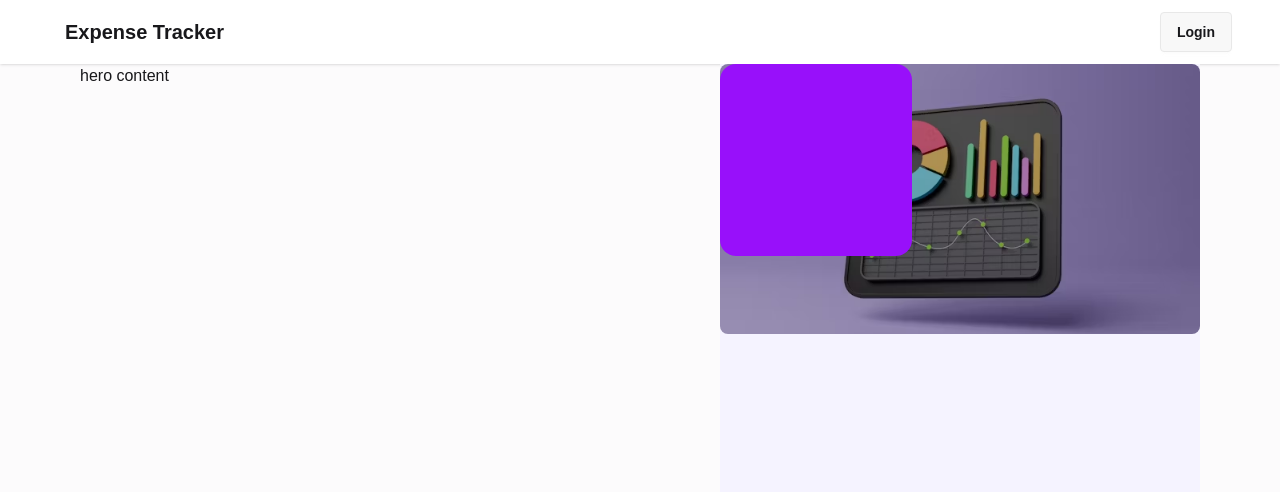
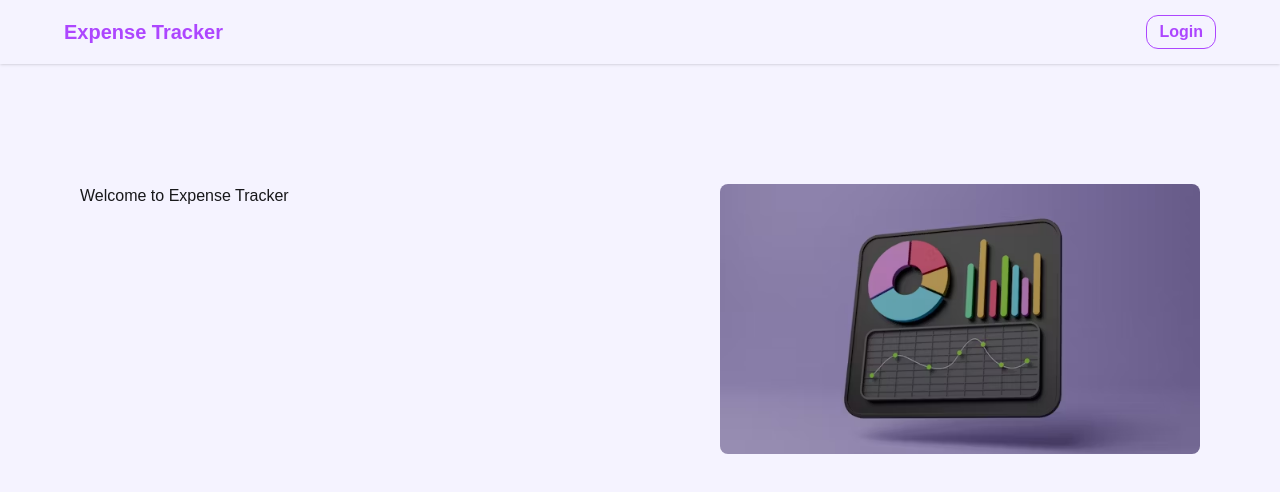
Before and after one commit to atikur-2003/expense-tracker-client, a React (Vite) app: page / in a window 1280 px wide. Shown: the top 492 px of the page. Built offline with nearby package versions, Linux system fonts and the light colour scheme.

Commit message:
added hero section

```diff
--- a/src/components/HeroContent.jsx
+++ b/src/components/HeroContent.jsx
@@ -3,7 +3,8 @@ import React from 'react';
 const HeroContent = () => {
     return (
         <div>
-            hero content
+            <h1>Welcome to Expense Tracker</h1>
+            <p></p>
         </div>
     );
 };
--- a/src/components/HeroImage.jsx
+++ b/src/components/HeroImage.jsx
@@ -1,14 +1,12 @@
-import React from 'react';
-import heroImg from '../assets/hero-image.avif'
+import React from "react";
+import heroImg from "../assets/hero-image.avif";
 
 const HeroImage = () => {
-    return (
-        <div className='relative h-screen bg-violet-50'>
-            <div className='w-48 h-48 rounded-2xl bg-purple-600 absolute'></div>
-                <img src={heroImg} alt="" className='w-120 rounded-lg'/>
-
-        </div>
-    );
+  return (
+    <div className="">
+      <img src={heroImg} alt="" className="w-120 rounded-lg" />
+    </div>
+  );
 };
 
 export default HeroImage;
--- a/src/components/Navbar.jsx
+++ b/src/components/Navbar.jsx
@@ -2,12 +2,14 @@ import React from "react";
 
 const Navbar = () => {
   return (
-    <div className="navbar md:px-6 lg:px-12 bg-base-100 shadow-sm">
+    <div className="navbar bg-violet-50 px-5 md:px-10 lg:px-16 shadow-sm">
       <div className="navbar-start">
-        <a className="btn btn-ghost text-xl">Expense Tracker</a>
+        <a className="text-xl text-purple-500 font-bold">Expense Tracker</a>
       </div>
       <div className="navbar-end">
-        <a className="btn">Login</a>
+        <a className="px-3 py-1 rounded-xl text-purple-500 border border-purple-500 font-semibold hover:bg-purple-500 hover:text-white transition-all duration-300 cursor-pointer">
+          Login
+        </a>
       </div>
     </div>
   );
--- a/src/layouts/MainLayout.jsx
+++ b/src/layouts/MainLayout.jsx
@@ -5,14 +5,13 @@ import HeroImage from "../components/HeroImage";
 
 const MainLayout = () => {
   return (
-    <div className="">
+    <div>
       <div>
         <Navbar />
       </div>
-      <div className="flex flex-col-reverse md:flex-row justify-between px-4 md:px-10 lg:px-20">
+      <div className="flex flex-col-reverse lg:flex-row justify-between py-10 lg:py-30 px-4 md:px-10 lg:px-20 bg-violet-50">
         <Outlet />
-
-        <HeroImage/>
+        <HeroImage />
       </div>
     </div>
   );
```
